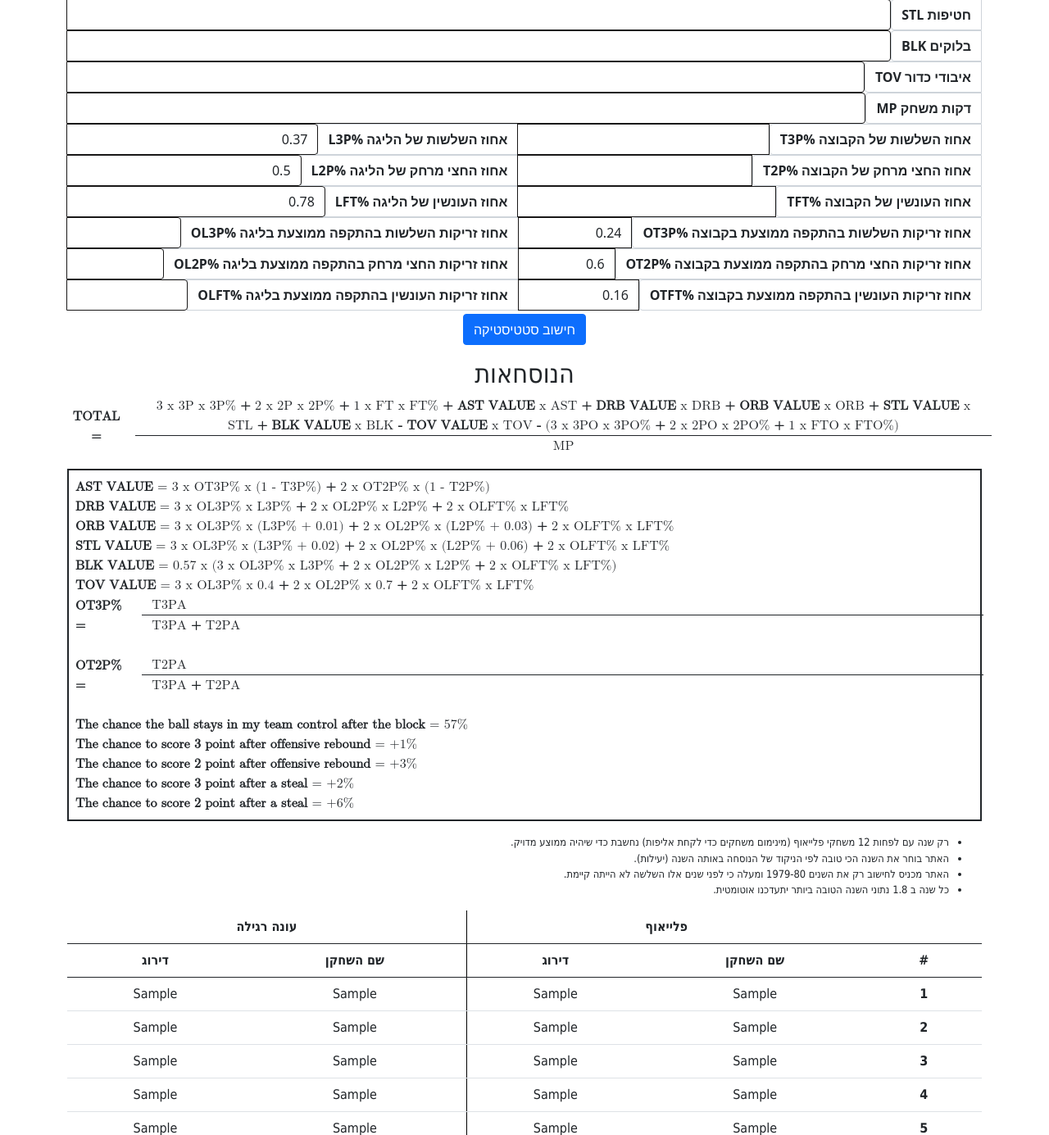
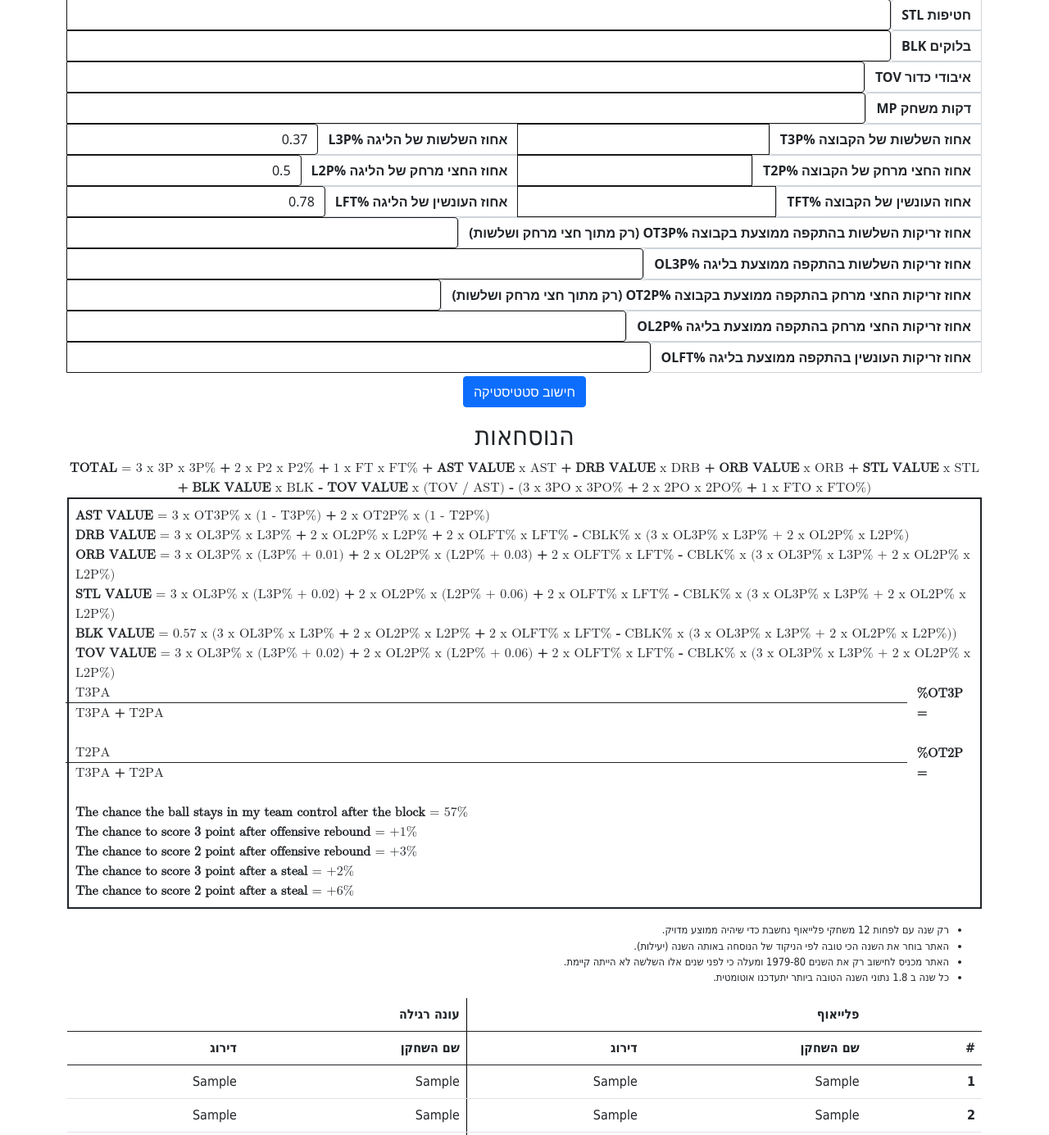
Before and after one commit to d4nieldev/basketball-stats, a Flask app: template templates/basketball_stats.html in a window 1280 px wide. Shown: the part 523-1908 px from the top of the page at 82% size. Run offline with Flask 2, Linux system fonts and the light colour scheme; the template is opened without the code that fills it: most values are stand-ins (such as "Sample title", 1, 10 or a date in 2020).

Commit message:
formula changes

```diff
--- a/static/script.js
+++ b/static/script.js
@@ -188,8 +188,8 @@
       3 * p3_league_attack_ratio * (p3_league_ratio + 0.02) +
       2 * p2_league_attack_ratio * (p2_league_ratio + 0.06) +
       2 * ft_league_ratio * ft_league_attack_ratio -
-      block_chance * (3 * p3_league_attack_ratio +
-      2 * p2_league_attack_ratio) -
+      block_chance * (3 * p3_league_attack_ratio * p3_league_ratio +
+      2 * p2_league_attack_ratio * p2_league_ratio) -
       tov_chance * (3 * p3_league_attack_ratio +
       2 * p2_league_attack_ratio + 2 * ft_league_attack_ratio);
     assist_val =
@@ -199,14 +199,16 @@
       3 * p3_league_attack_ratio * p3_league_ratio +
       2 * p2_league_attack_ratio * p2_league_ratio +
       2 * ft_league_ratio * ft_league_attack_ratio -
-      block_chance * (3 * p3_league_attack_ratio + 2 * p2_league_attack_ratio) -
+      block_chance * (3 * p3_league_attack_ratio * p3_league_ratio
+         + 2 * p2_league_attack_ratio * p2_league_ratio) -
       tov_chance * (3 * p3_league_attack_ratio +
         2 * p2_league_attack_ratio + 2 * ft_league_attack_ratio);
     off_rebound_val =
       3 * p3_league_attack_ratio * (p3_league_ratio + 0.01) +
       2 * p2_league_attack_ratio * (p2_league_ratio + 0.03) +
       2 * ft_league_ratio * ft_league_attack_ratio -
-      block_chance * (3 * p3_league_attack_ratio + 2 * p2_league_attack_ratio) -
+      block_chance * (3 * p3_league_attack_ratio * p3_league_ratio
+         + 2 * p2_league_attack_ratio * p2_league_ratio) -
       tov_chance * (3 * p3_league_attack_ratio + 2 * p2_league_attack_ratio + 2 * ft_league_attack_ratio);
     block_val = 0.57 * d_rebound_val;
     turnover_val = steal_val;
--- a/templates/basketball_stats.html
+++ b/templates/basketball_stats.html
@@ -151,20 +151,22 @@
 
 
             <div class="input-group">
-                <div class="input-group-text">אחוז זריקות השלשות בהתקפה ממוצעת בקבוצה %OT3P</div>
-                <input id="p3_team_attack_ratio" class="form-control" type="number" step="0.001" value="0.24" required>
+                <div class="input-group-text">אחוז זריקות השלשות בהתקפה ממוצעת בקבוצה %OT3P (רק מתוך חצי מרחק ושלשות)</div>
+                <input id="p3_team_attack_ratio" class="form-control" type="number" step="0.001" required>
+            </div>
+            <div class="input-group">
                 <div class="input-group-text">אחוז זריקות השלשות בהתקפה ממוצעת בליגה %OL3P</div>
                 <input id="p3_league_attack_ratio" class="form-control" type="number" step="0.001" required>
             </div>
             <div class="input-group">
-                <div class="input-group-text">אחוז זריקות החצי מרחק בהתקפה ממוצעת בקבוצה %OT2P</div>
-                <input id="p2_team_attack_ratio" class="form-control" type="number" step="0.001" value="0.6" required>
+                <div class="input-group-text">אחוז זריקות החצי מרחק בהתקפה ממוצעת בקבוצה %OT2P (רק מתוך חצי מרחק ושלשות)</div>
+                <input id="p2_team_attack_ratio" class="form-control" type="number" step="0.001" required>
+            </div>
+            <div class="input-group">
                 <div class="input-group-text">אחוז זריקות החצי מרחק בהתקפה ממוצעת בליגה %OL2P</div>
                 <input id="p2_league_attack_ratio" class="form-control" type="number" step="0.001" required>
             </div>
             <div class="input-group">
-                <div class="input-group-text">אחוז זריקות העונשין בהתקפה ממוצעת בקבוצה %OTFT</div>
-                <input id="ft_team_attack_ratio" class="form-control" type="number" step="0.001" value="0.16" required>
                 <div class="input-group-text">אחוז זריקות העונשין בהתקפה ממוצעת בליגה %OLFT</div>
                 <input id="ft_league_attack_ratio" class="form-control" type="number" step="0.001" required>
             </div>
@@ -176,31 +178,21 @@
                     <h2>הנוסחאות</h2>
                 </div>
                 <div class="text-center" dir="ltr">
-                    <div class="row pb-3">
-                        <div class="col-1 my-auto fw-bold">TOTAL =</div>
-                        <div class="col">
-                            <div class="row">
-                                <div class="col-12">3 x 3P x 3P% <b>+</b> 2 x 2P x 2P%  <b>+</b> 1 x FT x FT%  <b>+</b> <b>AST VALUE</b> x AST  <b>+</b> <b>DRB VALUE</b> x DRB  <b>+</b> <b>ORB VALUE</b> x ORB  <b>+</b> <b>STL VALUE</b> x STL <b>+</b> <b>BLK VALUE</b> x BLK  <b>-</b> <b>TOV VALUE</b> x TOV <b>-</b> (3 x 3PO x 3PO%  <b>+</b> 2 x 2PO x 2PO%  <b>+</b> 1 x FTO x FTO%)</div>
-                            </div>
-                            <div class="row">
-                                <div class="col-12 border-bottom border-1 border-dark"></div>
-                            </div>
-                            <div class="row"><div class="col-12">MP</div></div>
-                        </div>
+                    <b>TOTAL</b> = 3 x 3P x 3P% <b>+</b> 2 x P2 x P2% <b>+</b> 1 x FT x FT% <b>+</b> <b>AST VALUE</b> x AST <b>+</b> <b>DRB VALUE</b> x DRB <b>+</b> <b>ORB VALUE</b> x ORB <b>+</b> <b>STL VALUE</b> x STL <b>+</b> <b>BLK VALUE</b> x BLK <b>-</b> <b>TOV VALUE</b> x (TOV / AST) <b>-</b> (3 x 3PO x 3PO% <b>+</b> 2 x 2PO x 2PO% <b>+</b> 1 x FTO x FTO%)
                     </div>
 
                     <div class="border border-2 border-dark mb-3 text-start p-2">
                         <b>AST VALUE</b> = 3 x OT3P% x (1 - T3P%) <b>+</b> 2 x OT2P% x (1 - T2P%)
                         <br>
-                        <b>DRB VALUE</b> = 3 x OL3P% x L3P% <b>+</b> 2 x OL2P% x L2P% <b>+</b> 2 x OLFT% x LFT%
+                        <b>DRB VALUE</b> = 3 x OL3P% x L3P% <b>+</b> 2 x OL2P% x L2P% <b>+</b> 2 x OLFT% x LFT% <b>-</b> CBLK% x (3 x OL3P% x L3P% + 2 x OL2P% x L2P%)
                         <br>
-                        <b>ORB VALUE</b> = 3 x OL3P% x (L3P% + 0.01) <b>+</b> 2 x OL2P% x (L2P% + 0.03) <b>+</b> 2 x OLFT% x LFT%
+                        <b>ORB VALUE</b> = 3 x OL3P% x (L3P% + 0.01) <b>+</b> 2 x OL2P% x (L2P% + 0.03) <b>+</b> 2 x OLFT% x LFT% <b>-</b> CBLK% x (3 x OL3P% x L3P% + 2 x OL2P% x L2P%)
                         <br>
-                        <b>STL VALUE</b> = 3 x OL3P% x (L3P% + 0.02) <b>+</b> 2 x OL2P% x (L2P% + 0.06) <b>+</b> 2 x OLFT% x LFT%
+                        <b>STL VALUE</b> = 3 x OL3P% x (L3P% + 0.02) <b>+</b> 2 x OL2P% x (L2P% + 0.06) <b>+</b> 2 x OLFT% x LFT% <b>-</b> CBLK% x (3 x OL3P% x L3P% + 2 x OL2P% x L2P%)
                         <br>
-                        <b>BLK VALUE</b> = <span title="The chance the ball stays in my team control after the block">0.57</span> x (3 x OL3P% x L3P% <b>+</b> 2 x OL2P% x L2P% <b>+</b> 2 x OLFT% x LFT%)
+                        <b>BLK VALUE</b> = <span title="The chance the ball stays in my team control after the block">0.57</span> x (3 x OL3P% x L3P% <b>+</b> 2 x OL2P% x L2P% <b>+</b> 2 x OLFT% x LFT% <b>-</b> CBLK% x (3 x OL3P% x L3P% + 2 x OL2P% x L2P%))
                         <br>
-                        <b>TOV VALUE</b> = 3 x OL3P% x 0.4 <b>+</b> 2 x OL2P% x 0.7 <b>+</b> 2 x OLFT% x LFT%
+                        <b>TOV VALUE</b> = 3 x OL3P% x (L3P% + 0.02) <b>+</b> 2 x OL2P% x (L2P% + 0.06) <b>+</b> 2 x OLFT% x LFT% <b>-</b> CBLK% x (3 x OL3P% x L3P% + 2 x OL2P% x L2P%)
                         <br>
 
                         <div class="row">
@@ -242,7 +234,7 @@
                     </div>
 
                     <ul class="text-end" style="font-family: Tahoma; font-size: 0.8rem;" dir="rtl">
-                        <li>רק שנה עם לפחות 12 משחקי פלייאוף (מינימום משחקים כדי לקחת אליפות) נחשבת כדי שיהיה ממוצע מדויק.</li>
+                        <li>רק שנה עם לפחות 12 משחקי פלייאוף נחשבת כדי שיהיה ממוצע מדויק.</li>
                         <li>האתר בוחר את השנה הכי טובה לפי הניקוד של הנוסחה באותה השנה (יעילות).</li>
                         <li>האתר מכניס לחישוב רק את השנים 1979-80 ומעלה כי לפני שנים אלו השלשה לא הייתה קיימת.</li>
                         <li>כל שנה ב 1.8 נתוני השנה הטובה ביותר יתעדכנו אוטומטית.</li>
```
Also changed, not shown: utils.py (+5 -5 lines).
